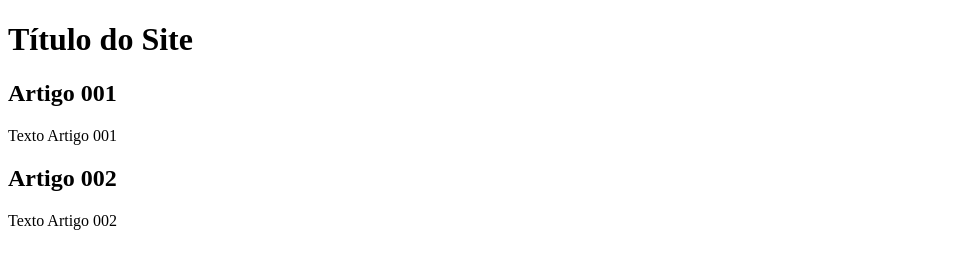
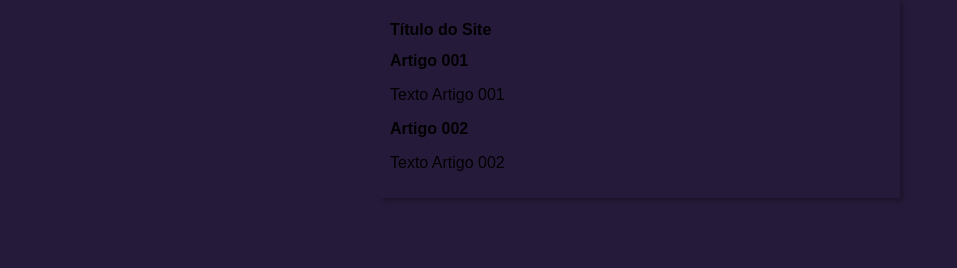
Before and after one commit to brunomenzs/projeto-site, a plain HTML site: page index.html in a window 1280 px wide. Shown: the whole page, without its empty margins (0-957 px from the left). Drawn offline with Linux system fonts and the light colour scheme.

Commit message:
iniciei design

```diff
--- /dev/null
+++ b/estilos/style.css
@@ -0,0 +1,12 @@
+* {
+    font-family: Arial, Helvetica, sans-serif;
+    font-size: 16px;
+}
+
+body {
+    background-color: rgb(38, 26, 58);
+    width: 500px;
+    margin: auto;
+    padding: 10px;
+    box-shadow: 3px 3px 5px rgba(0, 0, 0, 0.303);
+}
--- a/index.html
+++ b/index.html
@@ -5,6 +5,7 @@
     <meta charset="UTF-8">
     <meta name="viewport" content="width=device-width, initial-scale=1.0">
     <title>Site hospedado no GitHub</title>
+    <link rel="stylesheet" href="estilos/style.css">
 </head>
 
 <body>
```
